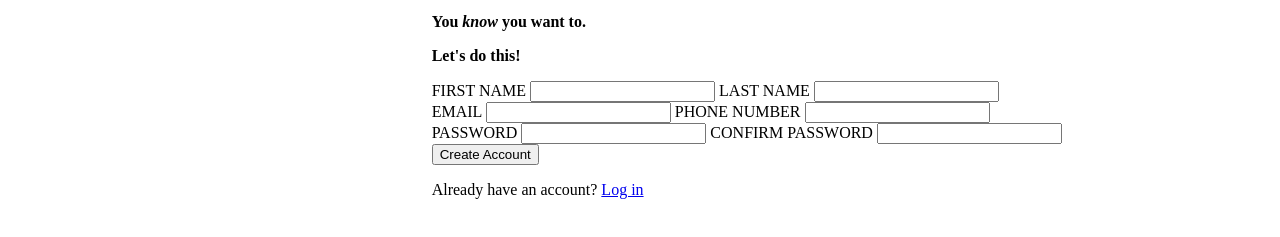
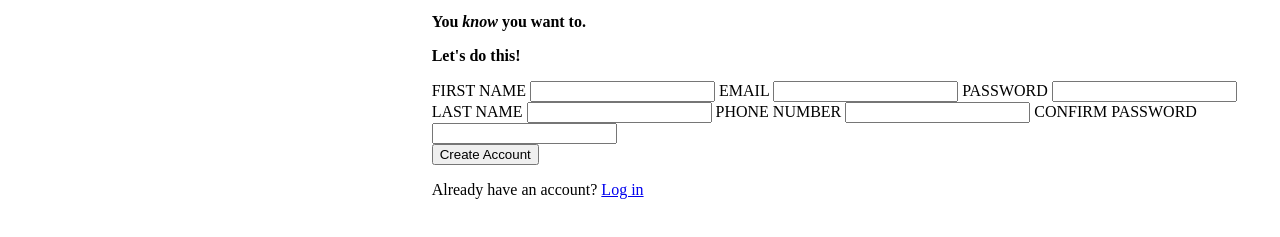
Before and after one commit to ajwjung/sign-up-form, a plain HTML site: page index.html in a window 1280 px wide. Shown: the part 55-292 px from the top of the page. Drawn offline with Linux system fonts and the light colour scheme.

Commit message:
refactor: add containers around form controls

```diff
--- a/index.html
+++ b/index.html
@@ -22,28 +22,28 @@
                 <form action="#" method="get">
                     <p class="bold">Let's do this!</p>
 
-                    <div class="user-name">
+                    <div class="info">
+                        <div class="col1">
                             <label for="first_name">First Name</label>
                             <input type="text" name="first_name" id="first_name">
 
-                        <label for="last_name">Last Name</label>
-                        <input type="text" name="last_name" id="last_name">
-                    </div>
-
-                    <div class="user-contact">
                             <label for="email">Email</label>
                             <input type="email" name="user_email" id="email">
 
+                            <label for="password">Password</label>
+                            <input type="password" name="user_password" id="password" class="error">
+                        </div>
+
+                        <div class="col2">
+                            <label for="last_name">Last Name</label>
+                            <input type="text" name="last_name" id="last_name">
+
                             <label for="phone_number">Phone Number</label>
                             <input type="tel" name="user_phone_num" id="phone_number">
-                    </div>
-
-                    <div class="password">
-                        <label for="password">Password</label>
-                        <input type="password" name="user_password" id="password" class="error">
 
                             <label for="confirm_password">Confirm Password</label>
                             <input type="password" name="confirm_user_password" id="confirm_password" class="error">
+                        </div>
                     </div>
 
                     <button type="submit">Create Account</button>
```
Lines whose indentation alone changed are shown as unchanged.
